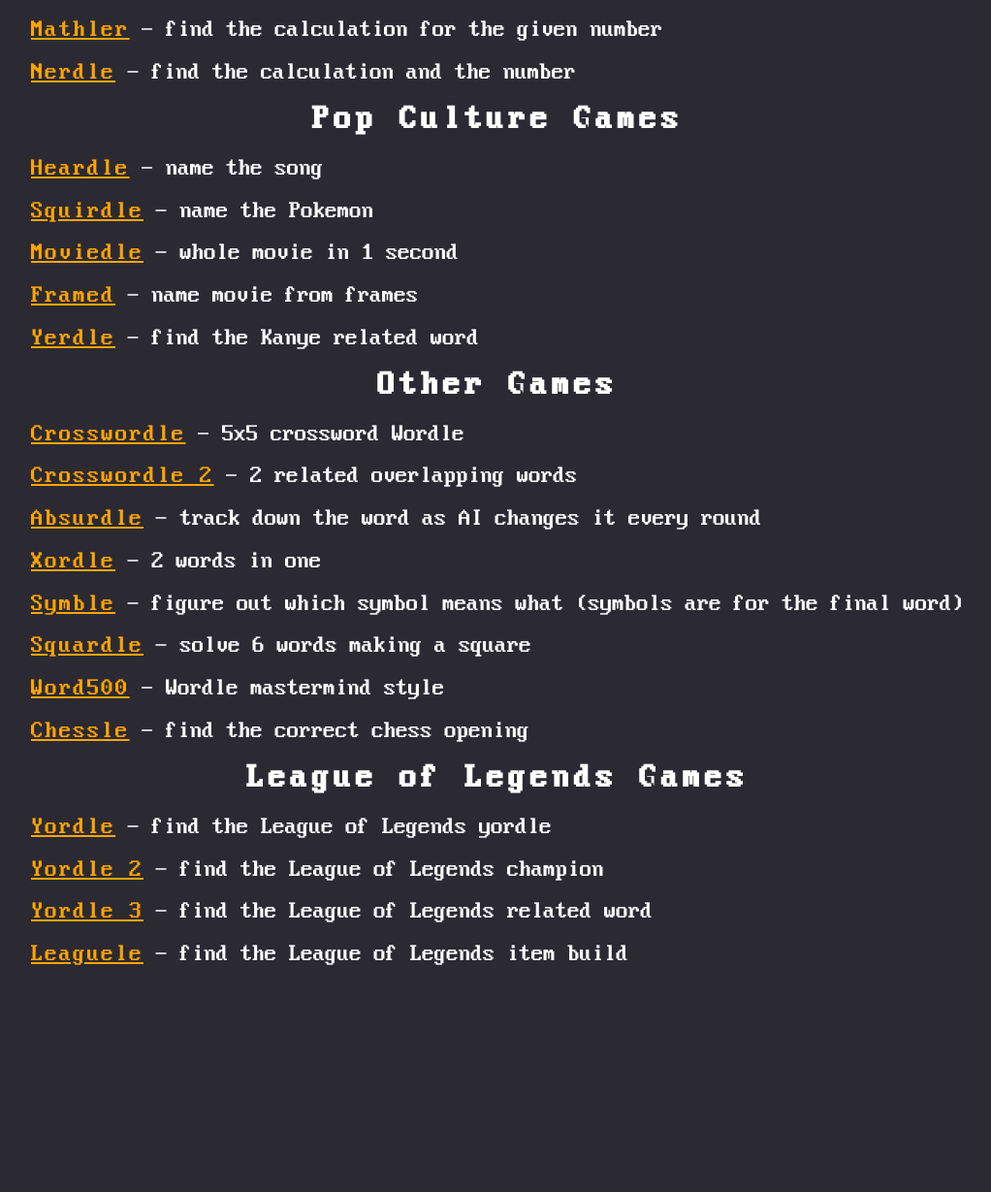
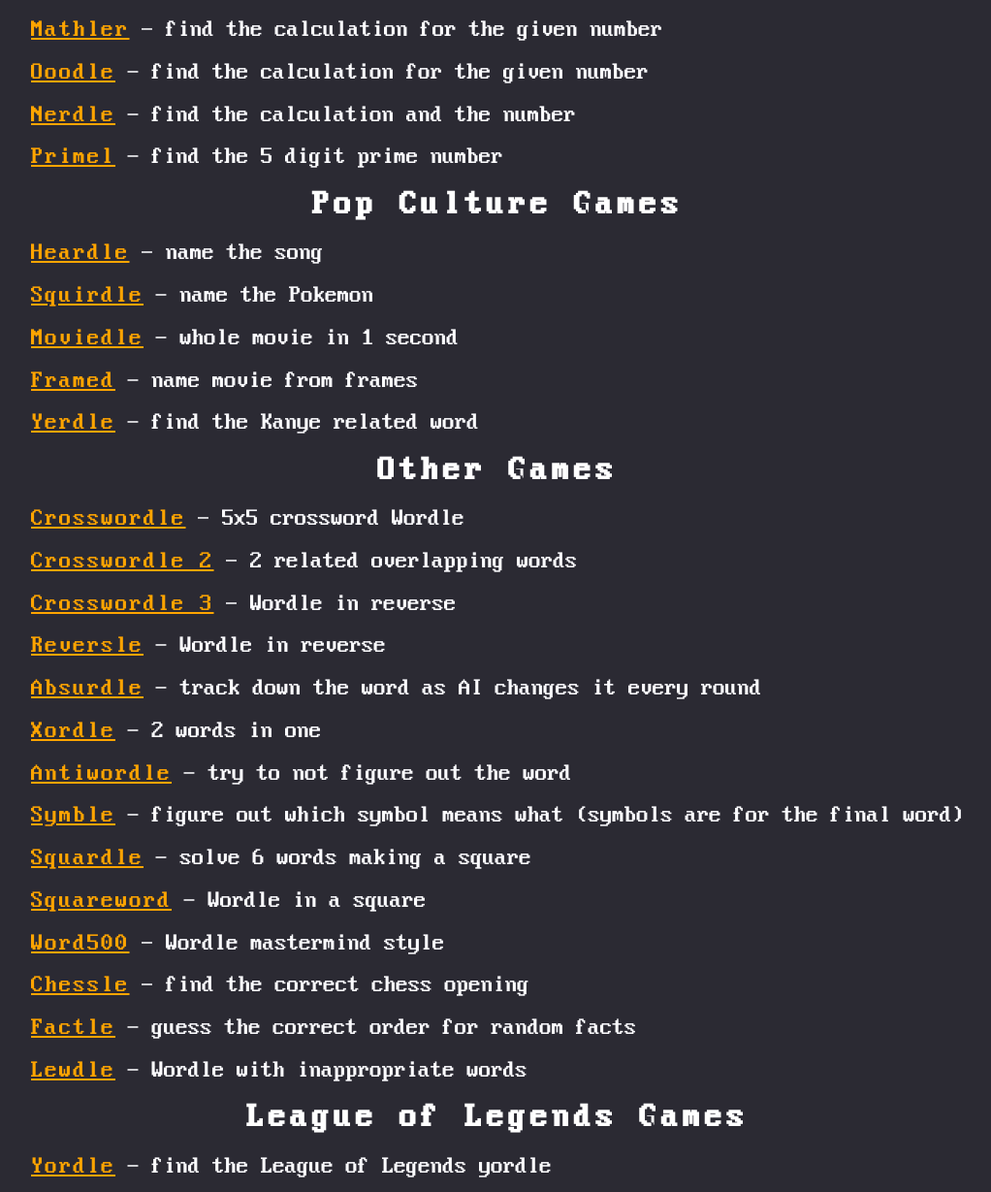
Before and after one commit to jbryan2ufl/jbryan2ufl.github.io, a plain HTML site: page index.html in a window 1280 px wide. Shown: the part 691-1920 px from the top of the page at 97% size, without its empty margins (127-1149 px from the left). Before the commit the page ends 1708 px from the top, so only its background shows below. Drawn offline with Linux system fonts and the light colour scheme.

Commit message:
Add files via upload

```diff
--- a/index.html
+++ b/index.html
@@ -23,7 +23,9 @@
         <h2><a href="https://www.flagle.io/">Flagle 3</a> - unlock parts of the flag with each guess</h2>
     <h1>Math Games</h1>
         <h2><a href="https://www.mathler.com/">Mathler</a> - find the calculation for the given number</h2>
+        <h2><a href="https://mathszone.co.uk/resources/grid/ooodle/">Ooodle</a> - find the calculation for the given number</h2>
         <h2><a href="https://nerdlegame.com/">Nerdle</a> - find the calculation and the number</h2>
+        <h2><a href="https://cojofra.github.io/primel/">Primel</a> - find the 5 digit prime number</h2>
     <h1>Pop Culture Games</h1>
         <h2><a href="https://www.heardle.app/">Heardle</a> - name the song</h2>
         <h2><a href="https://squirdle.fireblend.com/daily.html">Squirdle</a> - name the Pokemon</h2>
@@ -33,18 +35,23 @@
     <h1>Other Games</h1>
         <h2><a href="https://crosswordle.mekoppe.com/">Crosswordle</a> - 5x5 crossword Wordle</h2>
         <h2><a href="https://crosswordle.serializer.ca/">Crosswordle 2</a> - 2 related overlapping words</h2>
+        <h2><a href="https://crosswordle.vercel.app/?daily=1">Crosswordle 3</a> - Wordle in reverse</h2>
+        <h2><a href="https://reversle.net/">Reversle</a> - Wordle in reverse</h2>
         <h2><a href="https://qntm.org/files/absurdle/absurdle.html">Absurdle</a> - track down the word as AI changes it every round</h2>
         <h2><a href="https://xordle.xyz/">Xordle</a> - 2 words in one</h2>
+        <h2><a href="https://www.antiwordle.com/">Antiwordle</a> - try to not figure out the word</h2>
         <h2><a href="https://www.symble.app/">Symble</a> - figure out which symbol means what (symbols are for the final word)</h2>
         <h2><a href="https://fubargames.se/squardle/">Squardle</a> - solve 6 words making a square</h2>
+        <h2><a href="https://squareword.org/">Squareword</a> - Wordle in a square</h2>
         <h2><a href="https://www.word500.com/index.html">Word500</a> - Wordle mastermind style</h2>
         <h2><a href="https://jackli.gg/chessle/">Chessle</a> - find the correct chess opening</h2>
+        <h2><a href="https://factle.app/#!">Factle</a> - guess the correct order for random facts</h2>
+        <h2><a href="https://www.lewdlegame.com/">Lewdle</a> - Wordle with inappropriate words</h2>
     <h1>League of Legends Games</h1>
         <h2><a href="https://www.gameishard.gg/yordle/">Yordle</a> - find the League of Legends yordle</h2>
         <h2><a href="https://yordle.pages.dev/">Yordle 2</a> - find the League of Legends champion</h2>
         <h2><a href="https://yordle.quest/">Yordle 3</a> - find the League of Legends related word</h2>
         <h2><a href="https://leaguele.site/">Leaguele</a> - find the League of Legends item build</h2>
-
 </div>
 </body>
 </html>
```
